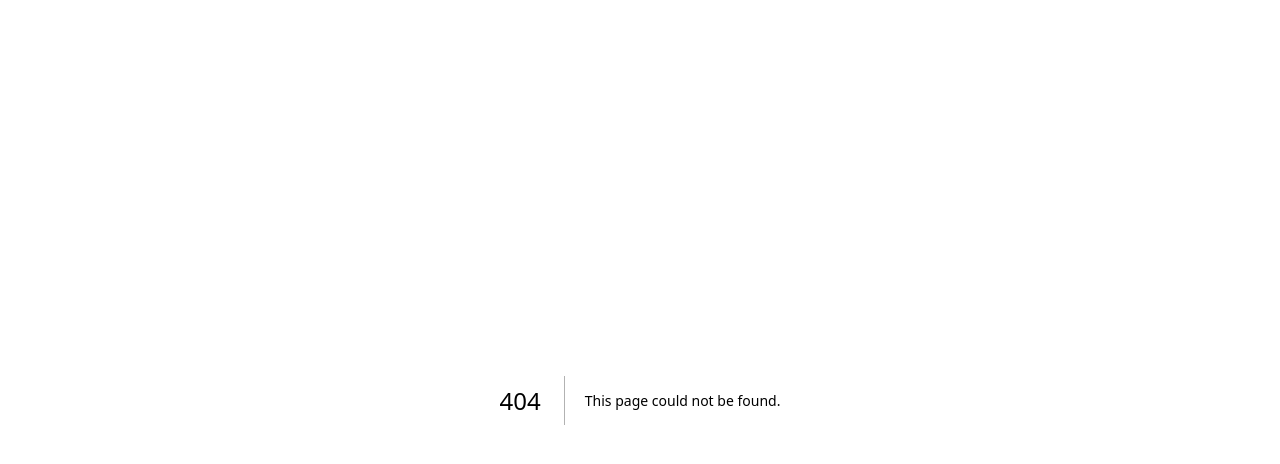
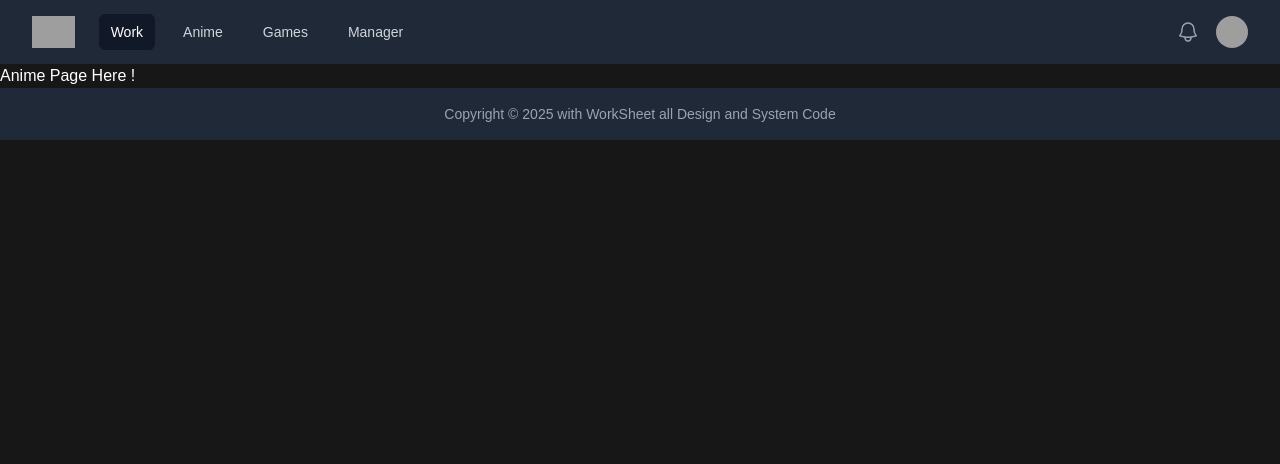
Before and after one commit to YogendraSahu-1100/Worksheet-Project, a Next.js app: page /dashboard/anime in a window 1280 px wide. Before the commit this address had no page. Shown: the top 464 px of the page. Built offline with nearby package versions, Linux system fonts and the light colour scheme; grey boxes are pictures that could not be loaded.

Commit message:
Grouping the Admin pages

```diff
--- a/app/anime/page.jsx
+++ /dev/null
@@ -1,13 +0,0 @@
-import React from 'react'
-import { Navbar } from '../Components/Navbar'
-import { Footer } from '../Components/Footer'
-
-export default function page() {
-  return (
-    <>
-      <Navbar/>
-      <div>Hello</div>
-      <Footer/>
-    </>
-  )
-}
--- /dev/null
+++ b/app/dashboard/anime/page.jsx
@@ -0,0 +1,7 @@
+import React from 'react'
+
+export default function Anime() {
+  return (
+    <div>Anime Page Here !</div>
+  )
+}
--- /dev/null
+++ b/app/dashboard/games/page.jsx
@@ -0,0 +1,7 @@
+import React from 'react'
+
+export default function Games() {
+  return (
+    <div>Games Page is Here !</div>
+  )
+}
--- /dev/null
+++ b/app/dashboard/layout.jsx
@@ -0,0 +1,28 @@
+import { Geist, Geist_Mono } from "next/font/google";
+import { Navbar } from "../Components/Navbar";
+import { Footer } from "../Components/Footer";
+
+const geistSans = Geist({
+  variable: "--font-geist-sans",
+  subsets: ["latin"],
+});
+
+const geistMono = Geist_Mono({
+  variable: "--font-geist-mono",
+  subsets: ["latin"],
+});
+
+export const metadata = {
+  title: "Wook Sheet - Dashboard",
+  description: "Here you Collect the Work History",
+};
+
+export default function DashboardLayout({ children }) {
+  return (
+    <>
+    <Navbar/>
+    {children}
+    <Footer/>
+    </>
+  );
+}
--- a/app/dashboard/page.jsx
+++ /dev/null
@@ -1,14 +0,0 @@
-import React from 'react'
-import { Navbar } from '../Components/Navbar'
-import { Footer } from '../Components/Footer'
-
-export default function page() {
-  return (
-    <>
-    <Navbar/>
-    <div>Hello</div>
-    <Footer/>
-    </>
-
-  )
-}
--- /dev/null
+++ b/app/dashboard/work/page.jsx
@@ -0,0 +1,10 @@
+import React from 'react'
+
+export default function Work() {
+  return (
+    <>
+    <div>Work Page Here !</div>
+    </>
+
+  )
+}
--- a/app/page.jsx
+++ b/app/page.jsx
@@ -43,7 +43,7 @@ export default function Login() {
 
    if (res.ok) {
     toast.success(data.message);
-   router.push("/dashboard");
+   router.push("/dashboard/work");
    } else {
     toast.error(data.error);
    }
```
